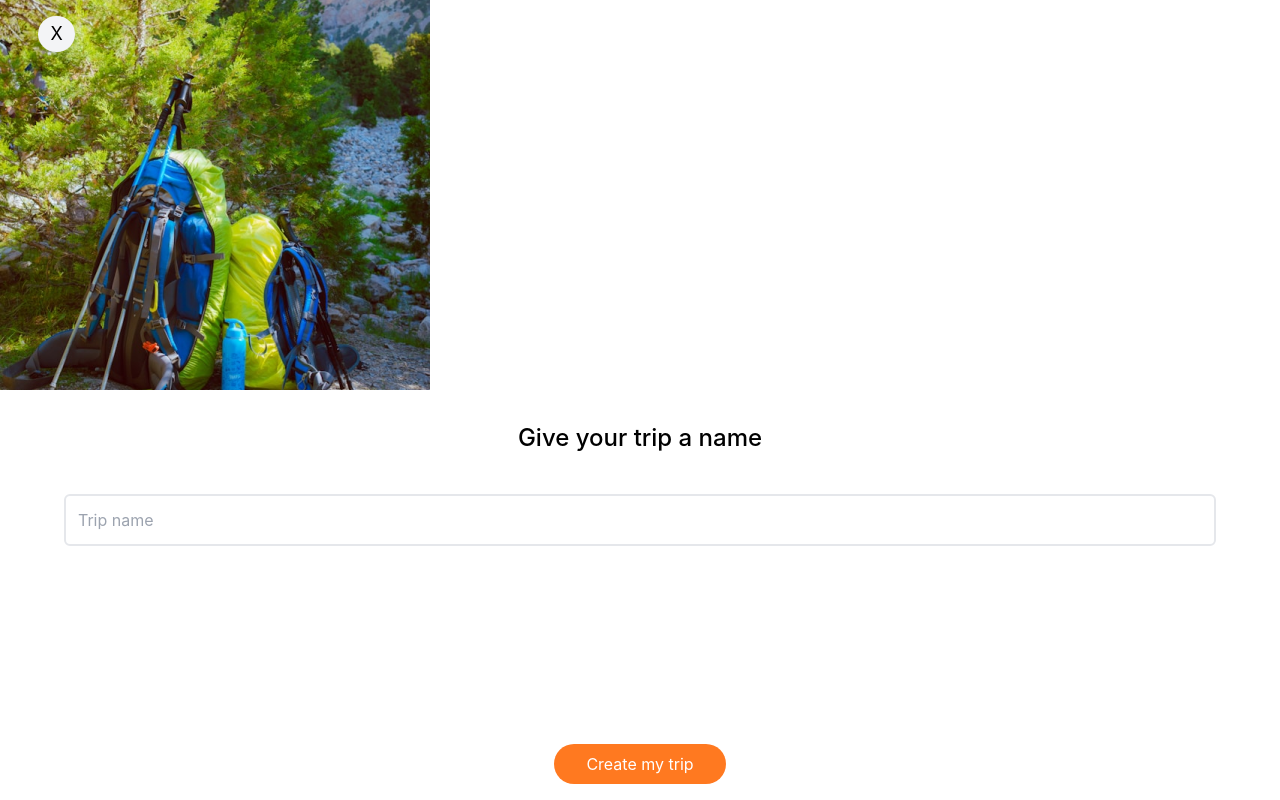
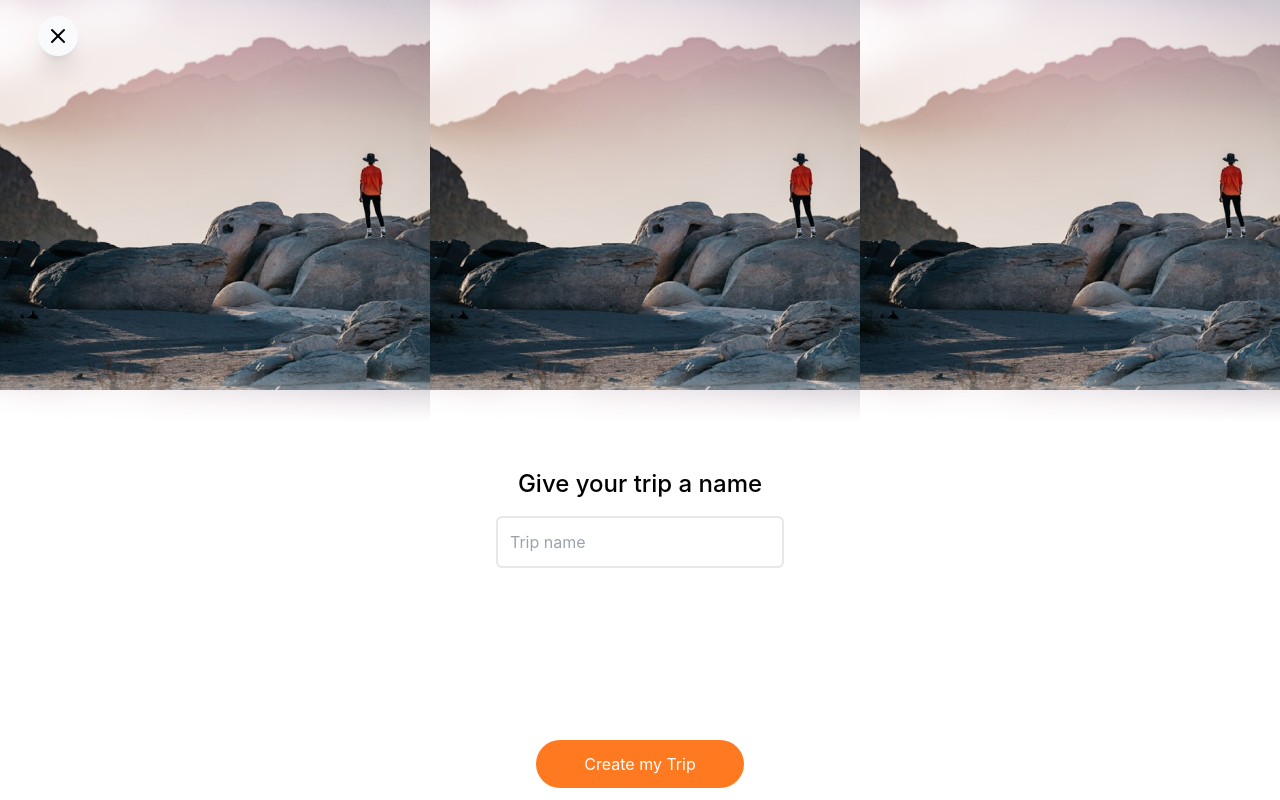
Before and after one commit to Thanka-Digital/travel-app-prototype, a React (Vite) app: page /trip-plan/create/step-6 in a window 1280 px wide. Built offline with nearby package versions, Linux system fonts and the light colour scheme.

Commit message:
Fix : Ui fixs

```diff
--- a/src/components/global/BackButton.tsx
+++ b/src/components/global/BackButton.tsx
@@ -5,7 +5,7 @@ export default function BackButton() {
   const navigate = useNavigate();
   return (
     <div
-      className="absolute p-2 rounded-full bg-gray-50 text-black flex justify-center items-center left-[3%] top-[2%] cursor-pointer"
+      className="absolute p-2 rounded-full bg-gray-50 text-black shadow-xl flex justify-center items-center left-[3%] top-[2%] cursor-pointer"
       onClick={() => navigate(-1)}
     >
       <ArrowLeft />
--- a/src/pages/PlansPage/components/CancelButton.tsx
+++ b/src/pages/PlansPage/components/CancelButton.tsx
@@ -1,13 +1,14 @@
+import { X } from "lucide-react";
 import { useNavigate } from "react-router-dom";
 
 export default function CancelButton() {
   const navigate = useNavigate();
   return (
     <div
-      className="absolute z-10 px-3 py-1 rounded-full bg-gray-100 text-lg shadow-lg text-black flex justify-center items-center left-[3%] top-[2%] cursor-pointer"
+      className="absolute z-10 p-2 rounded-full bg-gray-50 text-lg shadow-xl text-black flex justify-center items-center left-[3%] top-[2%] cursor-pointer"
       onClick={() => navigate("/trip-plan/create")}
     >
-      X
+      <X />
     </div>
   );
 }
--- a/src/pages/PlansPage/steps/CreatePlanStep4.tsx
+++ b/src/pages/PlansPage/steps/CreatePlanStep4.tsx
@@ -4,15 +4,14 @@ import MaxWidthWrapper from "@/layout/wrapper/MaxWidthWrapper";
 import { ChevronsRight } from "lucide-react";
 import { useState } from "react";
 import { useNavigate } from "react-router-dom";
-import BackButton from "@/components/global/BackButton";
 import { locationInfo } from "@/utils/locationDetailsData";
 import CancelButton from "../components/CancelButton";
 
 export default function CreatePlanStep4() {
   const navigate = useNavigate();
-  const [locationId, setLocationId] = useState<String | null>();
+  const [locationId, setLocationId] = useState<Number | null>();
 
-  function handleClick(id: String) {
+  function handleClick(id: Number) {
     if (id === locationId) {
       setLocationId(null);
       return;
@@ -30,22 +29,23 @@ export default function CreatePlanStep4() {
           </p>
           <section className="flex flex-col gap-4">
             {locationInfo?.map((locationInfo) => (
-              // <div
-              //   onClick={() => handleClick(locationInfo.id)}
-              //   key={locationInfo.id}
-              //   className={`${locationId === locationInfo.id
-              //     ? "outline outline-primary rounded-xl outline-offset-2"
-              //     : ""
-              //     }`}
-              // >
+              <div
+                onClick={() => handleClick(locationInfo.id)}
+                key={locationInfo.id}
+                className={`${locationId === locationInfo.id
+                  ? "outline outline-primary rounded-xl outline-offset-2"
+                  : ""
+                  }`}
+              >
                 <LocationCard
+                  key={locationInfo.id}
                   id={locationInfo.id}
                   image={locationInfo.image}
                   placeName={locationInfo.placeName}
                   location={locationInfo.location}
                   visitorsCount={locationInfo.visitorsCount}
                 />
-              // </div>
+              </div>
             ))}
           </section>
         </div>
--- a/src/pages/PlansPage/steps/CreatePlanStep5.tsx
+++ b/src/pages/PlansPage/steps/CreatePlanStep5.tsx
@@ -1,5 +1,4 @@
 import Button from "@/components/form/button/Button";
-import MaxWidthWrapper from "@/layout/wrapper/MaxWidthWrapper";
 import { ChevronsRight } from "lucide-react";
 import { useNavigate } from "react-router-dom";
 import CancelButton from "../components/CancelButton";
@@ -8,33 +7,34 @@ export default function CreatePlanStep5() {
   const navigate = useNavigate();
 
   return (
-    <main className=" h-screen bg-white text-black">
+    <main className="relative bg-splash1 h-screen">
       <CancelButton />
-      <img src="/SplashImg/s2.png" alt="img" />
-      <MaxWidthWrapper>
-        <div className=" flex flex-col gap-10 my-8 bg-white">
-          <p className="font-medium text-2xl text-center">
-            Find the time that <br /> works for you?
-          </p>
+      <div className='absolute bottom-0 w-full text-black'>
+        <div className='mask min-h-[100px] bg-white -mb-1' />
+        <div className='flex flex-col items-center gap-4 bg-white pb-10 px-8'>
+          <section className="flex flex-col items-center text-2xl font-medium text-black">
+            <p >Find the time that</p>
+            <p>works for you</p>
+          </section>
           <input
             placeholder="Select date range"
-            className="p-3 border-2 border-gray-200 text-gray-500 rounded-md bg-white focus:text-black focus:ring-2 focus:ring-blue-400"
+            className="p-3 w-72 border-2 border-gray-200 text-gray-500 rounded-md mb-48 bg-white focus:text-black focus:ring-2 focus:ring-blue-400"
             type="date"
+            required
           />
         </div>
+      </div>
 
-        <section className="flex w-full justify-between items-center fixed bottom-0 left-0 px-6 py-4 bg-white">
-          <p className="text-gray-400 font-medium">5 of 6 steps</p>
-          <Button
-            className="rounded-full text-white px-6 h-9"
-            onClick={() => {
-              navigate("/trip-plan/create/step-6");
-            }}
-          >
-            Next <ChevronsRight />
-          </Button>
-        </section>
-      </MaxWidthWrapper>
+      <section className='flex w-full px-8 justify-between items-center absolute bottom-3'>
+        <p className='text-secondary'>5 of 6 steps</p>
+        <Button
+          className='rounded-3xl text-white'
+          // disabled={disabled}
+          onClick={() => {
+            navigate("/trip-plan/create/step-6")
+          }}
+        >Next <ChevronsRight /></Button>
+      </section>
     </main>
   );
 }
--- a/src/pages/PlansPage/steps/CreatePlanStep6.tsx
+++ b/src/pages/PlansPage/steps/CreatePlanStep6.tsx
@@ -1,5 +1,4 @@
 import Button from "@/components/form/button/Button";
-import MaxWidthWrapper from "@/layout/wrapper/MaxWidthWrapper";
 import { useNavigate } from "react-router-dom";
 import CancelButton from "../components/CancelButton";
 
@@ -7,32 +6,29 @@ export default function CreatePlanStep6() {
   const navigate = useNavigate();
 
   return (
-    <main className=" h-screen bg-white text-black">
+    <main className="relative bg-splash1 h-screen">
       <CancelButton />
-      <img src="/SplashImg/s5.png" alt="img" />
-      <MaxWidthWrapper>
-        <div className=" flex flex-col gap-10 my-8 bg-white">
-          <p className="font-medium text-2xl text-center">
-            Give your trip a name
-          </p>
+      <div className='absolute bottom-0 w-full text-black'>
+        <div className='mask min-h-[100px] bg-white -mb-1' />
+        <div className='flex flex-col items-center gap-4 bg-white pb-10 px-8'>
+          <p className="text-2xl font-medium text-black">Give your trip a name</p>
           <input
             placeholder="Trip name"
-            className="p-3 border-2 border-neutral_gray2 rounded-md bg-white"
+            className="p-3 w-72 border-2 border-gray-200 rounded-md mb-48 bg-white"
             required
           />
         </div>
+      </div>
 
-        <section className="flex w-full justify-center items-center fixed bottom-0 left-0 px-6 py-4 bg-white">
-          <Button
-            className="rounded-full text-white px-8"
-            onClick={() => {
-              navigate("/trip-plan/create");
-            }}
-          >
-            Create my trip
-          </Button>
-        </section>
-      </MaxWidthWrapper>
+      <section className='flex justify-center w-full items-center absolute bottom-3'>
+        <Button
+          className='rounded-3xl text-white px-12 py-3'
+          // disabled={disabled}
+          onClick={() => {
+            navigate("/trip-plan/create")
+          }}
+        >Create my Trip</Button>
+      </section>
     </main>
   );
 }
--- a/src/pages/Splash-Screen/components/BoardingPageLayout.tsx
+++ b/src/pages/Splash-Screen/components/BoardingPageLayout.tsx
@@ -72,6 +72,7 @@ export const BoardingPageLayout = (props: BoardingPageLayoutProps) => {
             }
           </section>
         </div>
+      </div>
 
       <section className='flex w-full px-8 justify-between items-center absolute bottom-3'>
         <p className='text-secondary'>{steps}</p>
@@ -83,7 +84,6 @@ export const BoardingPageLayout = (props: BoardingPageLayoutProps) => {
           }}
         >Next <ChevronsRight /></Button>
       </section>
-      </div>
     </main>
   )
 }
```
Lines whose indentation alone changed are shown as unchanged.
